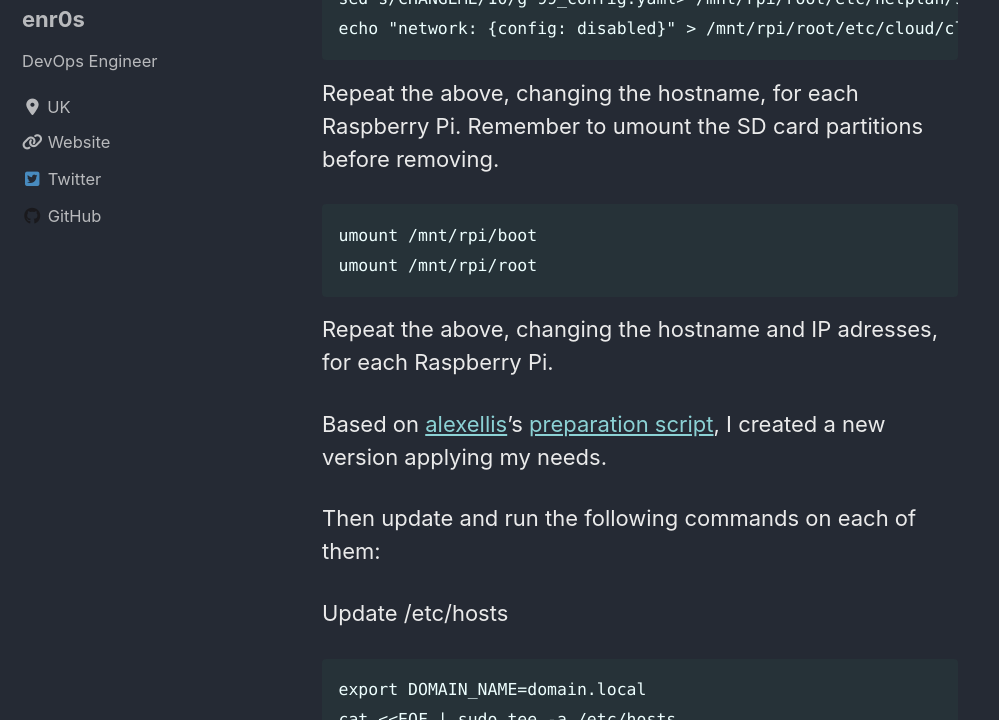
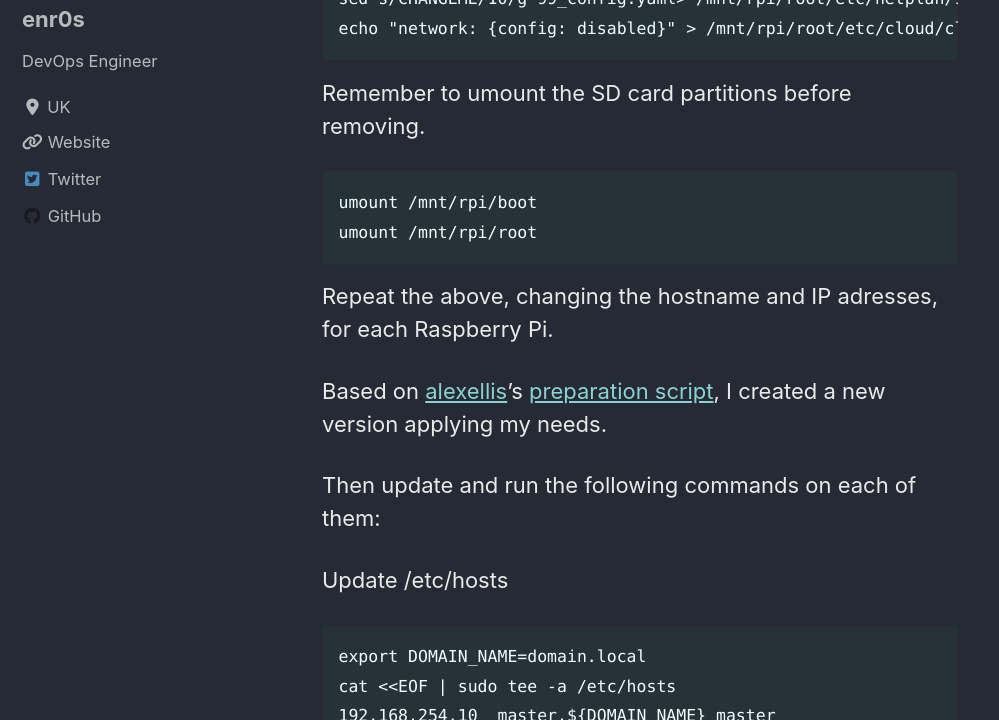
Before and after one commit to iamenr0s/enr0s.github.io, a Jekyll site: the page built from _posts/2020-05-15-Kubernetes-on-Raspberry-Pi4-cluster.md, in a window 1280 px wide and 900 px high, scrolled down 2484 px, cut to the strip 180-900 px from the top of the window. Shown: the whole strip, without its empty margins (0-999 px from the left). Built offline with Jekyll 4.4.1, drawn with Linux system fonts in a browser that asks for light colours; cached includes are drawn as plain includes; nearby versions of some CDN libraries; comment, search, counter and statistics services are not loaded.

Commit message:
updated _posts/2020-05-15-Kubernetes-on-Raspberry-Pi4-cluster.md

````diff
--- a/_posts/2020-05-15-Kubernetes-on-Raspberry-Pi4-cluster.md
+++ b/_posts/2020-05-15-Kubernetes-on-Raspberry-Pi4-cluster.md
@@ -85,7 +85,7 @@ EOF
 sed s/CHANGEME/10/g 99_config.yaml> /mnt/rpi/root/etc/netplan/99_config.yaml
 echo "network: {config: disabled}" > /mnt/rpi/root/etc/cloud/cloud.cfg.d/99-custom-networking.cfg
 ```
-Repeat the above, changing the hostname, for each Raspberry Pi.
+
 Remember to umount the SD card partitions before removing.
 ```
 umount /mnt/rpi/boot
````
